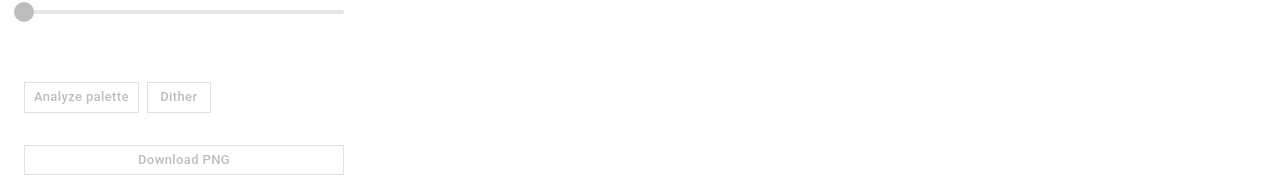
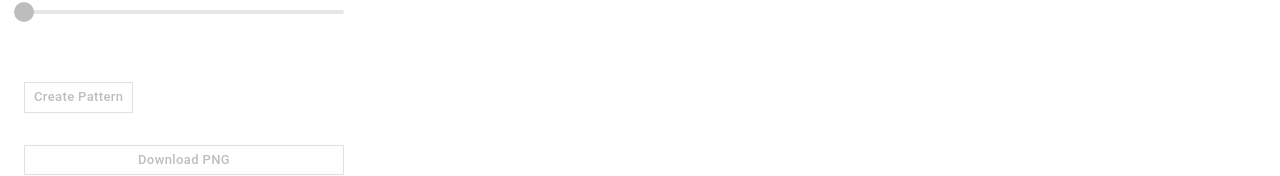
Before and after one commit to NickSaulnier/DiamondArt, a React app: page / in a window 1280 px wide. Shown: the part 735-911 px from the top of the page. Built offline with nearby package versions, Linux system fonts and the light colour scheme.

Commit message:
Rename dithering button and remove "Analyze Palette" button

```diff
--- a/src/App.tsx
+++ b/src/App.tsx
@@ -43,7 +43,6 @@ function App() {
     isAnalyzing,
     isDithering,
     setSourceImage,
-    analyzePalette,
     runDither,
     clearError,
     setError,
@@ -55,10 +54,6 @@ function App() {
     },
     [setSourceImage]
   );
-
-  const handleAnalyze = useCallback(() => {
-    analyzePalette(options);
-  }, [analyzePalette, options]);
 
   const handleDither = useCallback(() => {
     runDither(options, mode, blockSize);
@@ -108,7 +103,6 @@ function App() {
               onOptionsChange={setOptions}
               onModeChange={setMode}
               onBlockSizeChange={setBlockSize}
-              onAnalyze={handleAnalyze}
               onDither={handleDither}
               hasImage={!!sourceImage}
               isAnalyzing={isAnalyzing}
--- a/src/components/DitherControls.tsx
+++ b/src/components/DitherControls.tsx
@@ -29,7 +29,6 @@ interface DitherControlsProps {
   onOptionsChange: (options: RgbQuantOptions) => void;
   onModeChange: (mode: DitherMode) => void;
   onBlockSizeChange: (value: number) => void;
-  onAnalyze: () => void;
   onDither: () => void;
   hasImage: boolean;
   isAnalyzing: boolean;
@@ -43,10 +42,8 @@ export function DitherControls({
   onOptionsChange,
   onModeChange,
   onBlockSizeChange,
-  onAnalyze,
   onDither,
   hasImage,
-  isAnalyzing,
   isDithering,
 }: DitherControlsProps) {
   return (
@@ -129,18 +126,10 @@ export function DitherControls({
         <Button
           variant="outlined"
           size="small"
-          onClick={onAnalyze}
-          disabled={!hasImage || isAnalyzing}
-        >
-          {isAnalyzing ? 'Analyzing…' : 'Analyze palette'}
-        </Button>
-        <Button
-          variant="outlined"
-          size="small"
           onClick={onDither}
           disabled={!hasImage || isDithering}
         >
-          {isDithering ? 'Dithering…' : 'Dither'}
+          {isDithering ? 'Dithering…' : 'Create Pattern'}
         </Button>
       </Box>
     </Box>
```
